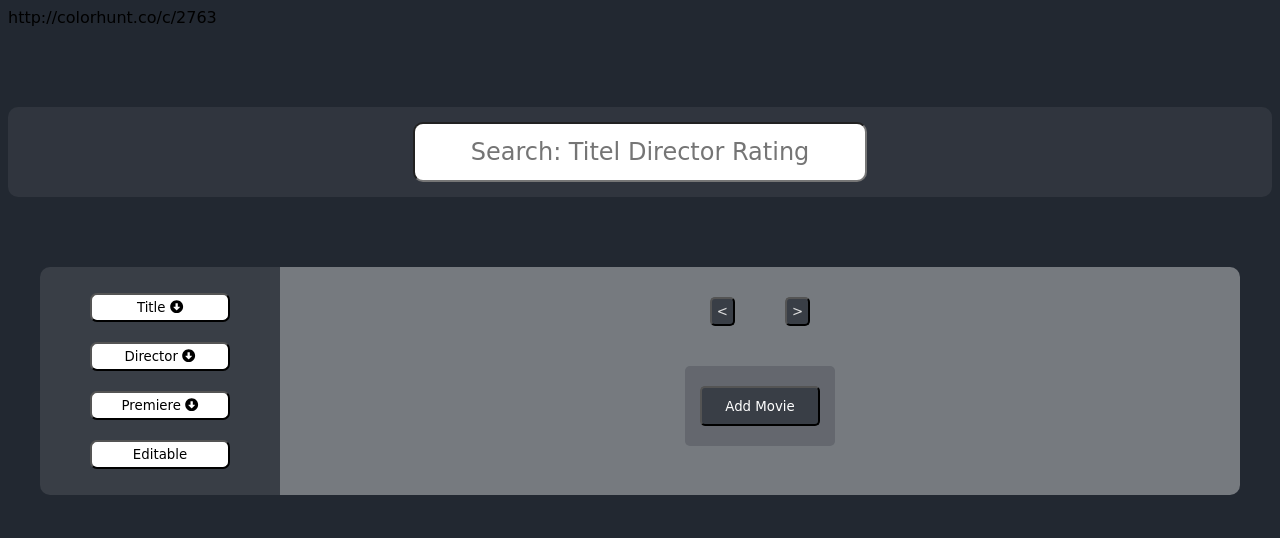
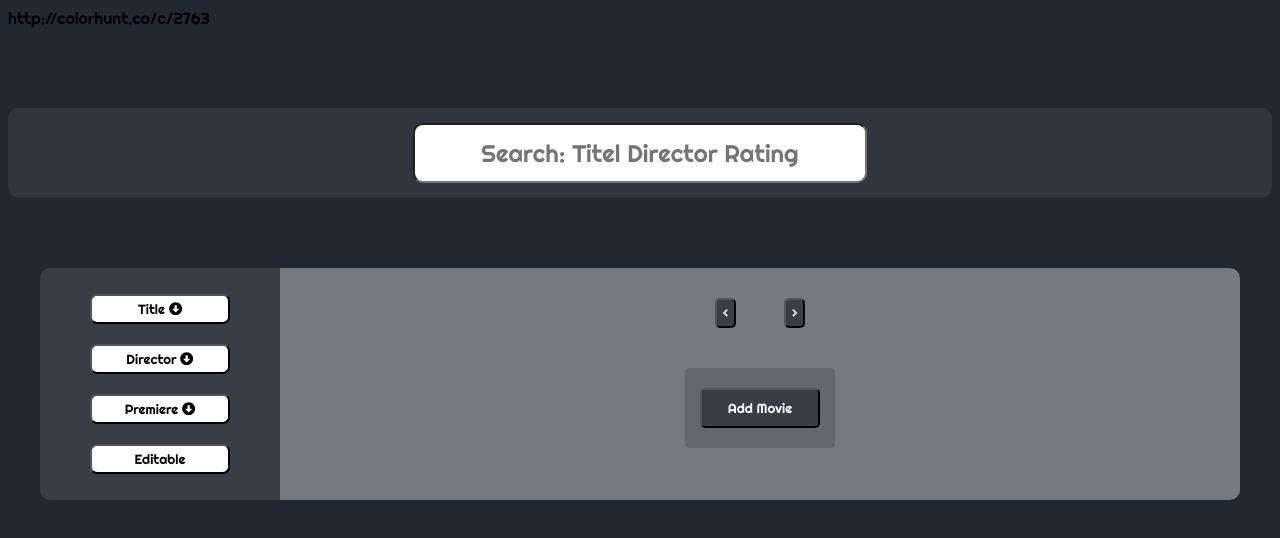
Before and after one commit to JohanAugustsson/Labb3, a plain HTML site: page index.html in a window 1280 px wide. Drawn offline with Linux system fonts and the light colour scheme; no server answers.

Commit message:
update of css

```diff
--- a/index.html
+++ b/index.html
@@ -10,7 +10,7 @@
     <link href="./css/index.css" type="text/css" rel="stylesheet"></link>
     <link rel="shortcut icon" type="image/png" href="./img/favicon2.png"/>
     <script defer src="https://use.fontawesome.com/releases/v5.0.6/js/all.js"></script>
-    <link href="https://fonts.googleapis.com/css?family=Nanum+Pen+Script" rel="stylesheet" />
+    <link href="https://fonts.googleapis.com/css?family=Righteous" rel="stylesheet">
   </head>
   <body>
     http://colorhunt.co/c/2763
```
